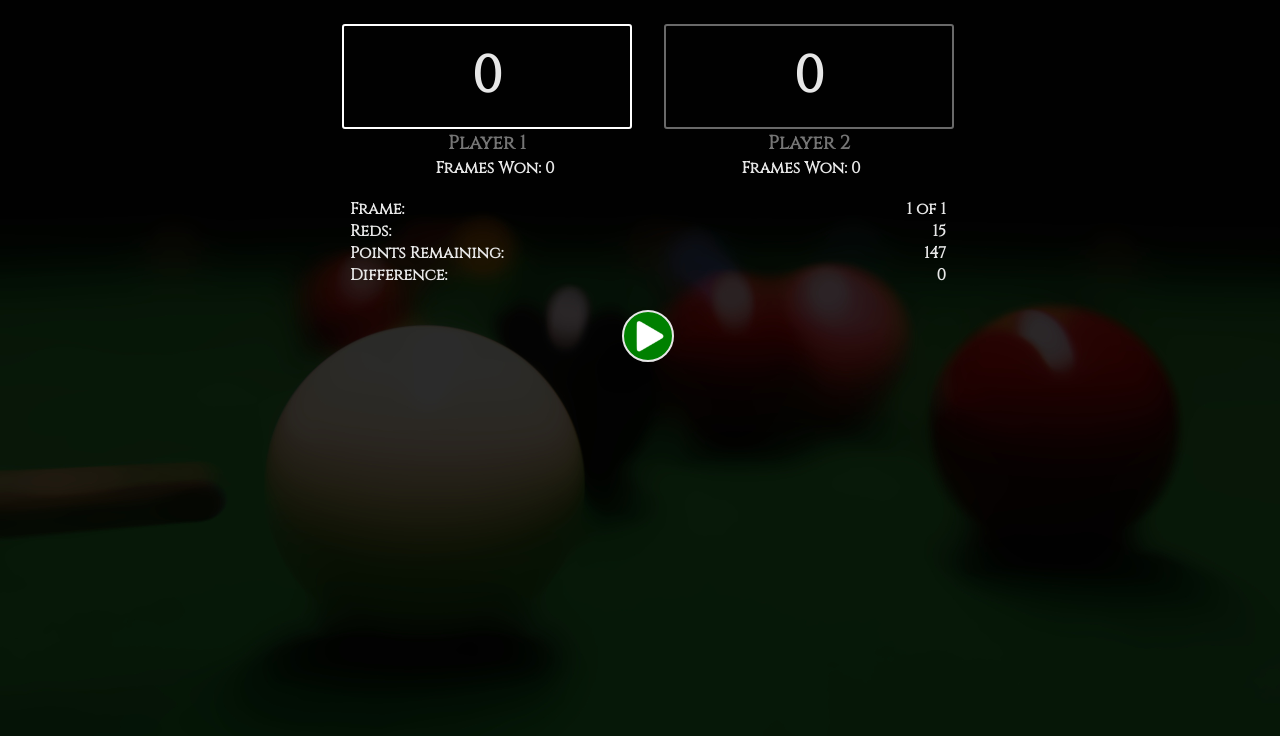
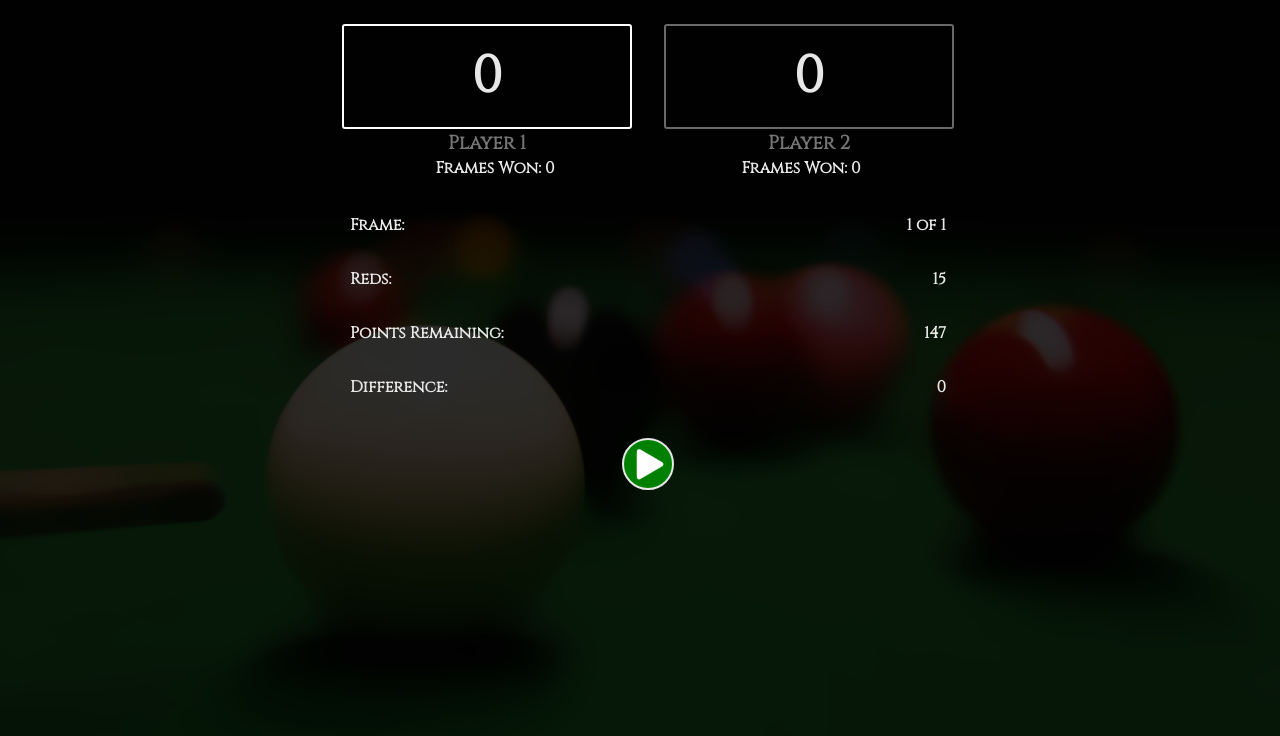
Before and after one commit to thpapei/snookercounter, a React (Vite) app: page / in a window 1280 px wide. Shown: the top 736 px of the page. Built offline with nearby package versions, Linux system fonts and the light colour scheme.

Commit message:
Information-item margins get removed in small screens

```diff
--- a/src/styles/components/_information.scss
+++ b/src/styles/components/_information.scss
@@ -10,8 +10,10 @@
     justify-content: space-between;
     margin: 0 $xxs-size;
 
-    p {
-      margin: 0;
+    @media (max-width: $desktop-breakpoint){
+      p {
+        margin: 0;
+      }
     }
   }
 
```
